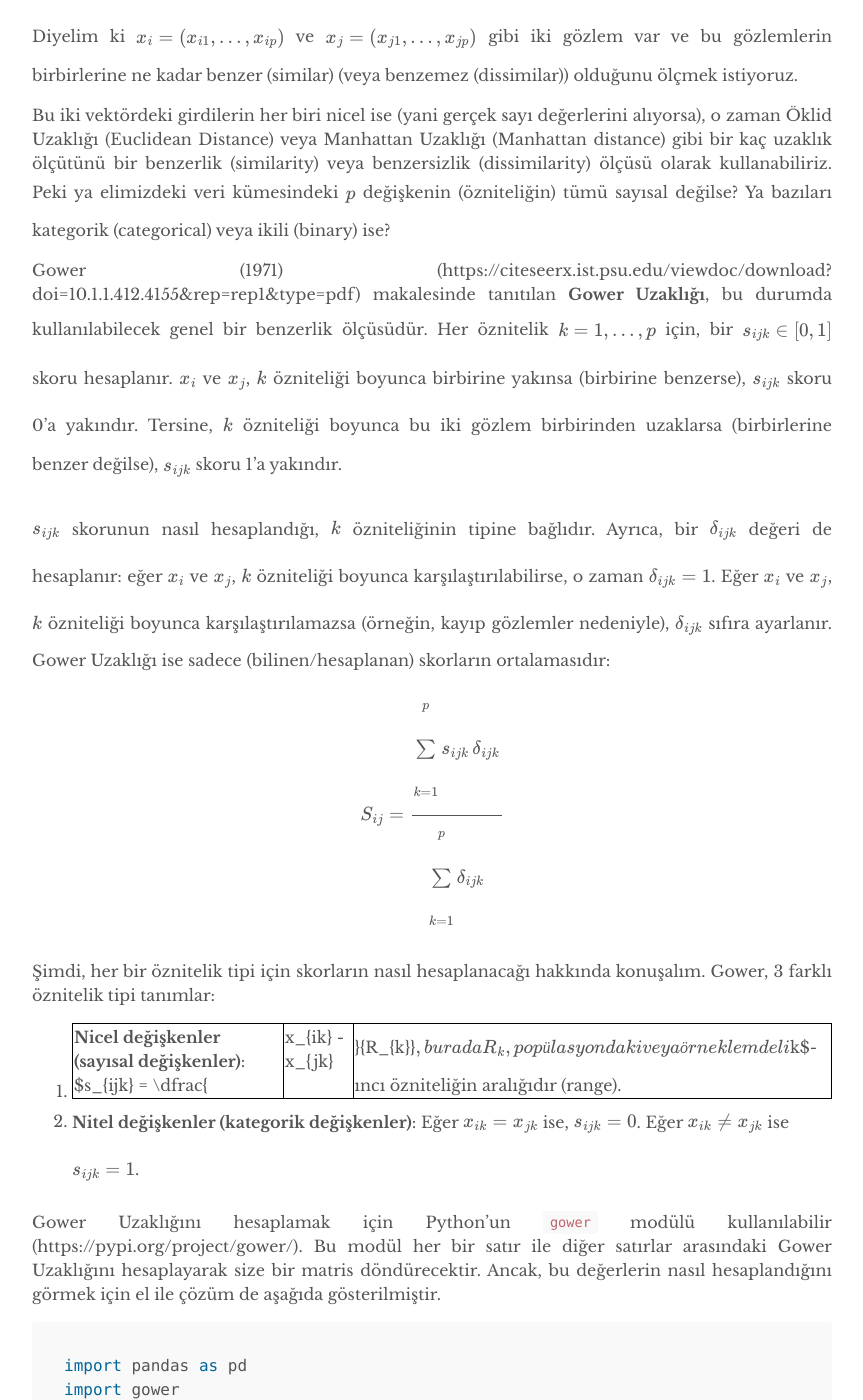
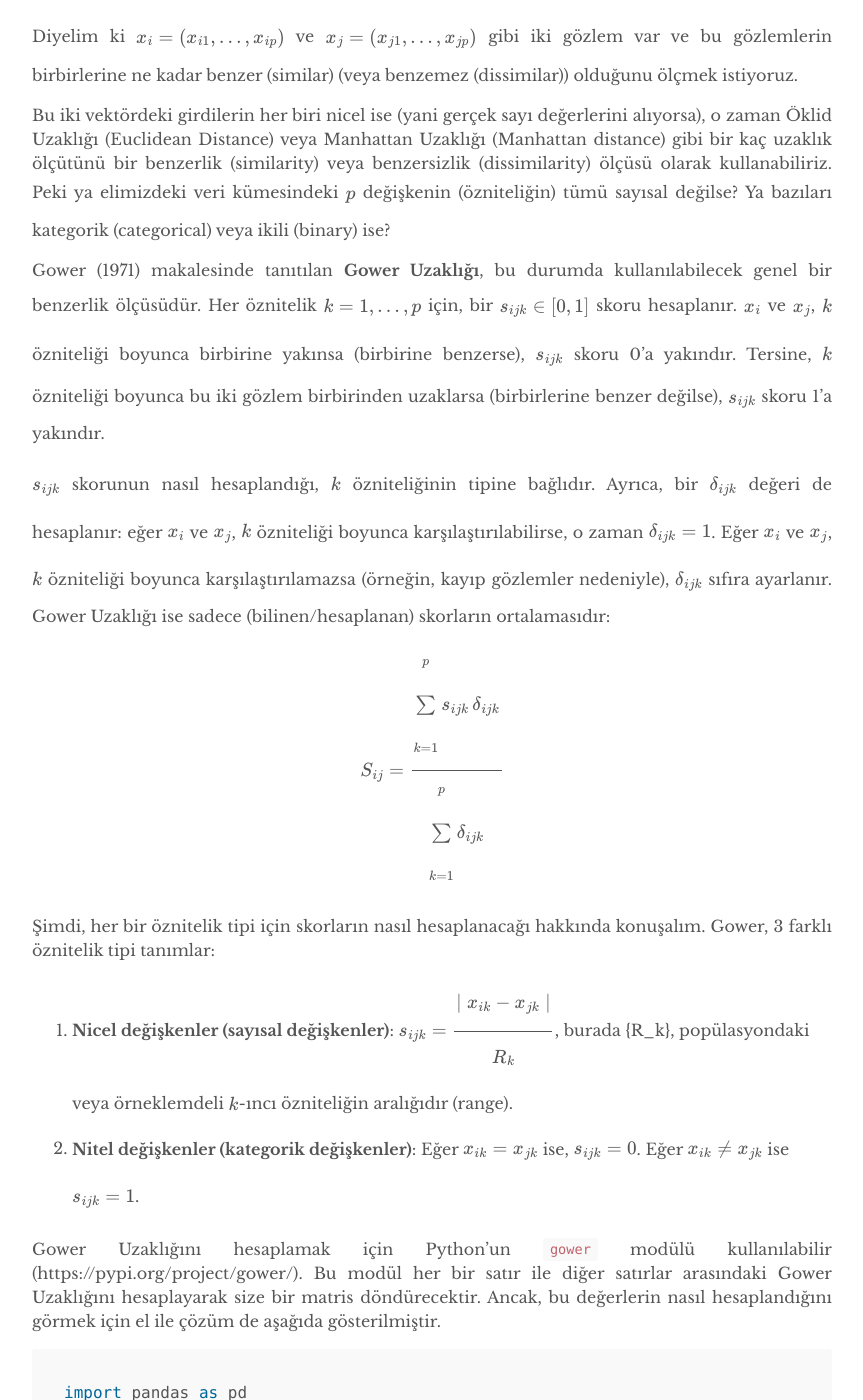
Before and after one commit to mmuratarat/turkish, a Jekyll site: the page built from _posts/2022-08-23-gower_distance.md, in a window 1280 px wide and 1400 px high, scrolled down 890 px. Shown: the whole window, without its empty margins (208-1071 px from the left). Built offline with Jekyll 4.4.1, drawn with Linux system fonts in a browser that asks for light colours; nearby versions of some CDN libraries; formulas are drawn with MathJax 3; comment, search, counter and statistics services are not loaded; some of the changed lines change nothing that is shown; some of the changed text lies outside the part shown.

Commit message:
Update 2022-08-23-gower_distance.md

```diff
--- a/_posts/2022-08-23-gower_distance.md
+++ b/_posts/2022-08-23-gower_distance.md
@@ -17,7 +17,7 @@ Diyelim ki $x_i = (x_{i1}, \dots, x_{ip})$ ve $x_j = (x_{j1}, \dots, x_{jp})$ gi
 
 Bu iki vektördeki girdilerin her biri nicel ise (yani gerçek sayı değerlerini alıyorsa), o zaman Öklid Uzaklığı (Euclidean Distance) veya Manhattan Uzaklığı (Manhattan distance) gibi bir kaç uzaklık ölçütünü bir benzerlik (similarity) veya benzersizlik (dissimilarity) ölçüsü olarak kullanabiliriz. Peki ya elimizdeki veri kümesindeki $p$ değişkenin (özniteliğin) tümü sayısal değilse? Ya bazıları kategorik (categorical) veya ikili (binary) ise?
 
-Gower (1971) (https://citeseerx.ist.psu.edu/viewdoc/download?doi=10.1.1.412.4155&rep=rep1&type=pdf) makalesinde tanıtılan **Gower Uzaklığı**, bu durumda kullanılabilecek genel bir benzerlik ölçüsüdür. Her öznitelik $k = 1, \dots, p$ için, bir $s_{ijk} \in [0,1]$ skoru hesaplanır. $x_i$ ve $x_j$, $k$ özniteliği boyunca birbirine yakınsa (birbirine benzerse), $s_{ijk}$ skoru 0'a yakındır. Tersine, $k$ özniteliği boyunca bu iki gözlem birbirinden uzaklarsa (birbirlerine benzer değilse), $s_{ijk}$ skoru 1'a yakındır.
+Gower (1971) makalesinde tanıtılan **Gower Uzaklığı**, bu durumda kullanılabilecek genel bir benzerlik ölçüsüdür. Her öznitelik $k = 1, \dots, p$ için, bir $s_{ijk} \in [0,1]$ skoru hesaplanır. $x_i$ ve $x_j$, $k$ özniteliği boyunca birbirine yakınsa (birbirine benzerse), $s_{ijk}$ skoru 0'a yakındır. Tersine, $k$ özniteliği boyunca bu iki gözlem birbirinden uzaklarsa (birbirlerine benzer değilse), $s_{ijk}$ skoru 1'a yakındır.
 
 $s_{ijk}$ skorunun nasıl hesaplandığı, $k$ özniteliğinin tipine bağlıdır. Ayrıca, bir $\delta_{ijk}$ değeri de hesaplanır: eğer $x_i$ ve $x_j$, $k$ özniteliği boyunca karşılaştırılabilirse, o zaman $\delta_{ijk} = 1$. Eğer $x_i$ ve $x_j$, $k$ özniteliği boyunca karşılaştırılamazsa (örneğin, kayıp gözlemler nedeniyle), $\delta_{ijk}$ sıfıra ayarlanır. Gower Uzaklığı ise sadece (bilinen/hesaplanan) skorların ortalamasıdır:
 
@@ -27,7 +27,7 @@ $$
 
 Şimdi, her bir öznitelik tipi için skorların nasıl hesaplanacağı hakkında konuşalım. Gower, 3 farklı öznitelik tipi tanımlar:
 
-1. **Nicel değişkenler (sayısal değişkenler)**: $s_{ijk} = \dfrac{|x_{ik} - x_{jk}|}{R_{k}}$, burada {R_k}, popülasyondaki veya örneklemdeli $k$-ıncı özniteliğin aralığıdır (range).
+1. **Nicel değişkenler (sayısal değişkenler)**: $s_{ijk} = \dfrac{\mid x_{ik} - x_{jk} \mid}{R_{k}}$, burada {R_k}, popülasyondaki veya örneklemdeli $k$-ıncı özniteliğin aralığıdır (range).
 2. **Nitel değişkenler (kategorik değişkenler)**: Eğer $\{ x_{ik} = x_{jk} \}$ ise, $s_{ijk} = 0$. Eğer $\{ x_{ik} \neq x_{jk} \}$ ise $s_{ijk} = 1$.
 
 Gower Uzaklığını hesaplamak için Python'un `gower` modülü kullanılabilir (https://pypi.org/project/gower/). Bu modül her bir satır ile diğer satırlar arasındaki Gower Uzaklığını hesaplayarak size bir matris döndürecektir. Ancak, bu değerlerin nasıl hesaplandığını görmek için el ile çözüm de aşağıda gösterilmiştir.
@@ -100,7 +100,8 @@ $$
 
 # REFERENCES
 
-1. https://www.math.vu.nl/~sbhulai/papers/thesis-vandenhoven.pdf
-2. https://www.thinkdatascience.com/post/2019-12-16-introducing-python-package-gower/
-3. https://rstudio-pubs-static.s3.amazonaws.com/423873_adfdb38bce8d47579f6dc916dd67ae75.html#fnref2
-4. https://towardsdatascience.com/clustering-on-mixed-type-data-8bbd0a2569c3
+1. https://citeseerx.ist.psu.edu/viewdoc/download?doi=10.1.1.412.4155&rep=rep1&type=pdf
+2. https://www.math.vu.nl/~sbhulai/papers/thesis-vandenhoven.pdf
+3. https://www.thinkdatascience.com/post/2019-12-16-introducing-python-package-gower/
+4. https://rstudio-pubs-static.s3.amazonaws.com/423873_adfdb38bce8d47579f6dc916dd67ae75.html#fnref2
+5. https://towardsdatascience.com/clustering-on-mixed-type-data-8bbd0a2569c3
```
